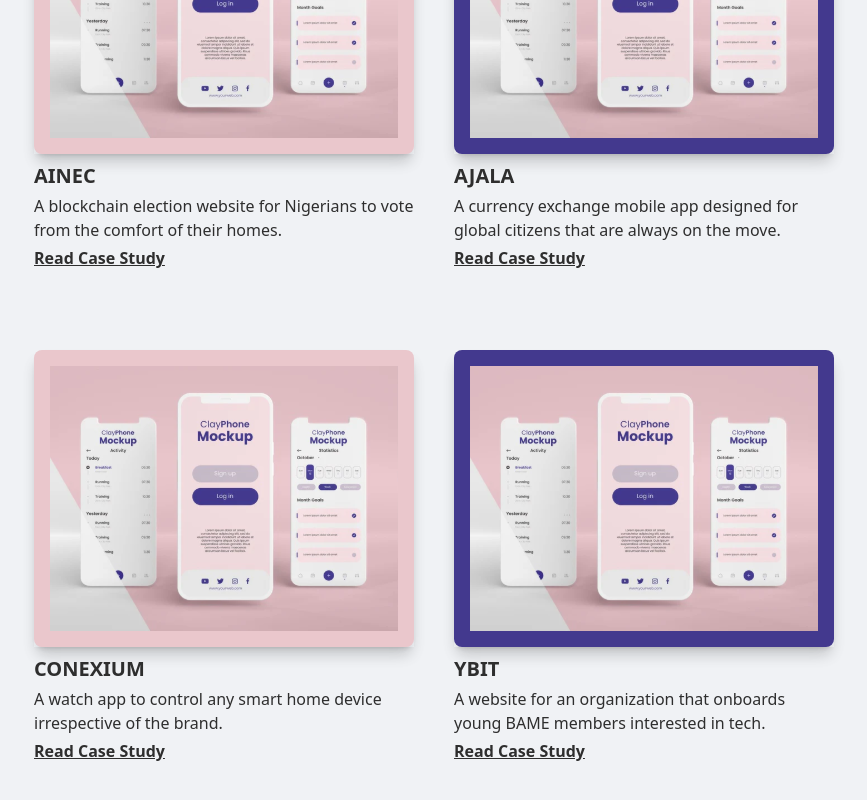
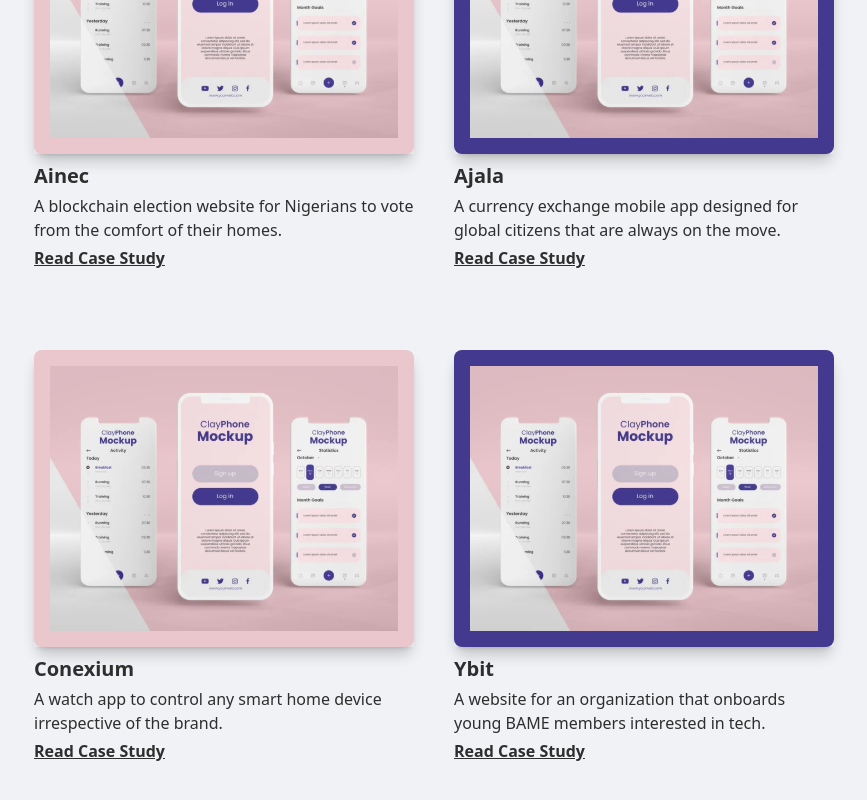
Before and after one commit to TechbroSam/samuel_obior, a Next.js app: page / in a window 1280 px wide. Shown: the part 390-1190 px from the top of the page, without its empty margins (206-1073 px from the left). Built offline with nearby package versions, Linux system fonts and the light colour scheme.

Commit message:
Text head change

```diff
--- a/pages/index.tsx
+++ b/pages/index.tsx
@@ -40,7 +40,7 @@ export default function Home() {
             </div>
             <div className="flex flex-col gap-1 md:mt-2 mt-1">
               <div className="text-lg md:text-xl font-bold text-left">
-                AINEC
+                Ainec
               </div>
 
               <p className="flex items-start text-left">
@@ -69,7 +69,7 @@ export default function Home() {
             </div>
             <div className="flex flex-col gap-1 md:mt-2 mt-1">
               <div className="text-lg md:text-xl font-bold text-left">
-                AJALA
+                Ajala
               </div>
 
               <p className="flex items-start text-left">
@@ -96,7 +96,7 @@ export default function Home() {
             </div>
             <div className="flex flex-col gap-1 md:mt-2 mt-1">
               <div className="text-lg md:text-xl font-bold text-left">
-                CONEXIUM
+                Conexium
               </div>
 
               <p className="flex items-start text-left">
@@ -122,7 +122,7 @@ export default function Home() {
             </div>
             <div className="flex flex-col gap-1 md:mt-2 mt-1">
               <div className="text-lg md:text-xl font-bold text-left">
-                YBIT
+                Ybit
               </div>
 
               <p className="flex items-start text-left">
@@ -166,7 +166,6 @@ export default function Home() {
           </Link>
         </div>
       </div>
-
       <Footer />
     </main>
   );
```
